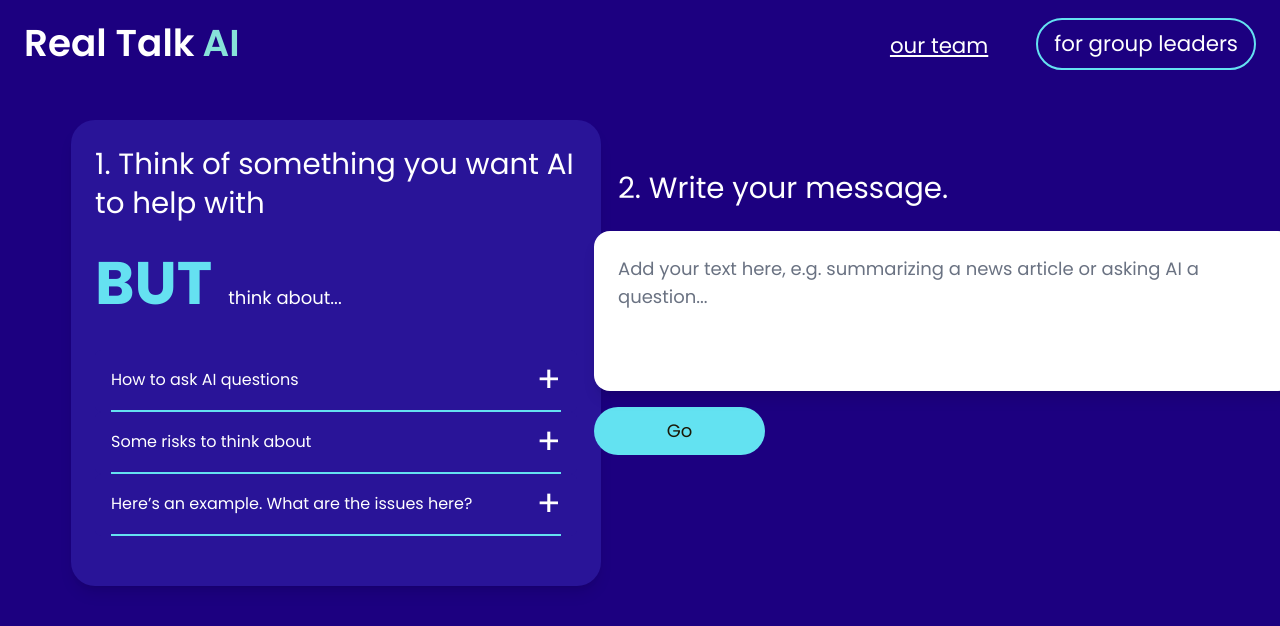
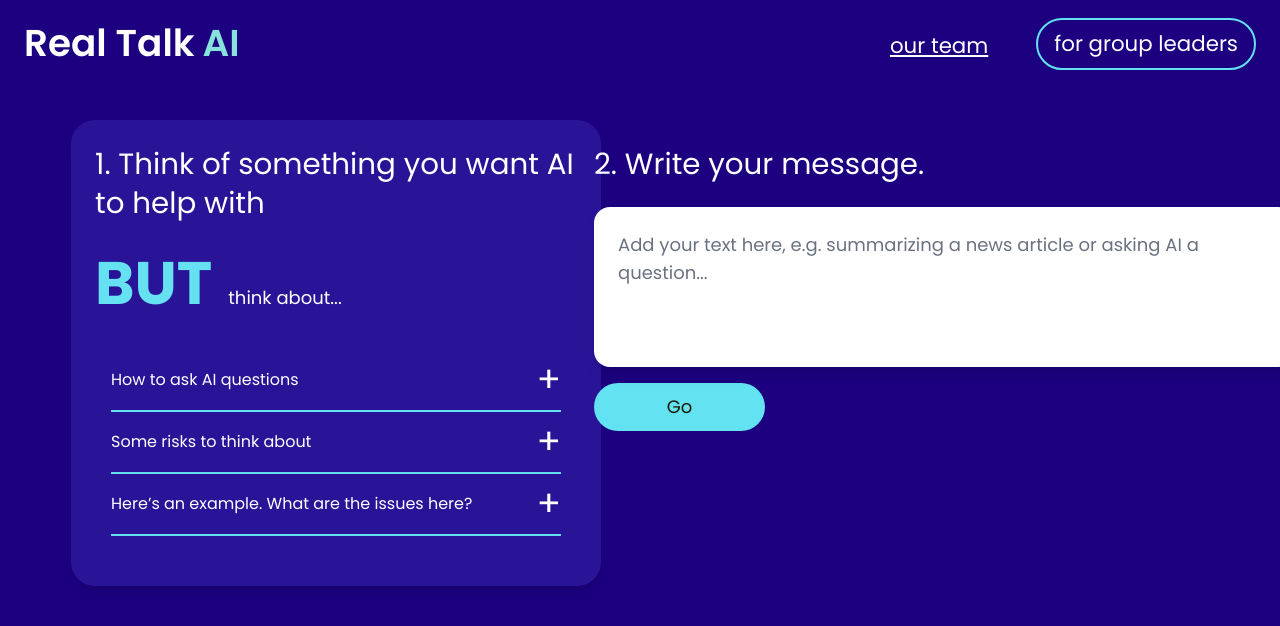
Before and after one commit to neontribe/think-ai, a Next.js app: page /process/query in a window 1280 px wide. Shown: the top 626 px of the page. Built offline with nearby package versions, Linux system fonts and the light colour scheme.

Commit message:
Fix style

```diff
--- a/src/app/process/query/page.jsx
+++ b/src/app/process/query/page.jsx
@@ -42,8 +42,8 @@ export default function Query() {
           </ExpandAccordion>
         </ContentBox>
 
-        <div className="p-6">
-          <p className="text-2xl p-6 text-[22pt]">2. Write your message.</p>
+        <div className="p-6 md:p-6">
+          <p className="text-2xl text-[22pt] mb-6">2. Write your message.</p>
             <PromptInput
             apiEndpoint="/api/summary"
             suggestedText="Add your text here, e.g. summarizing a news article or asking AI a question..."
```
